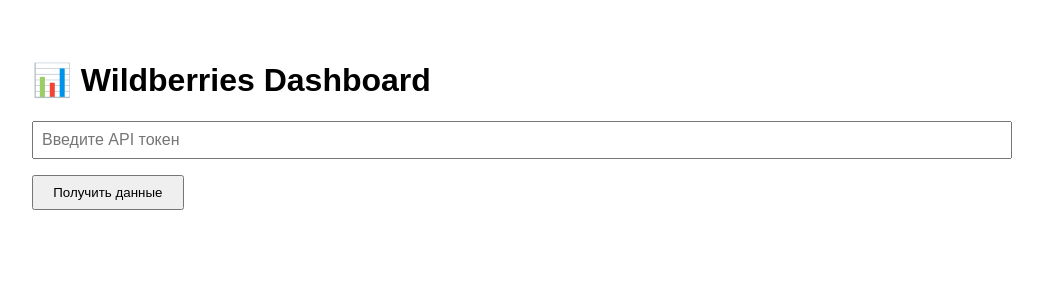
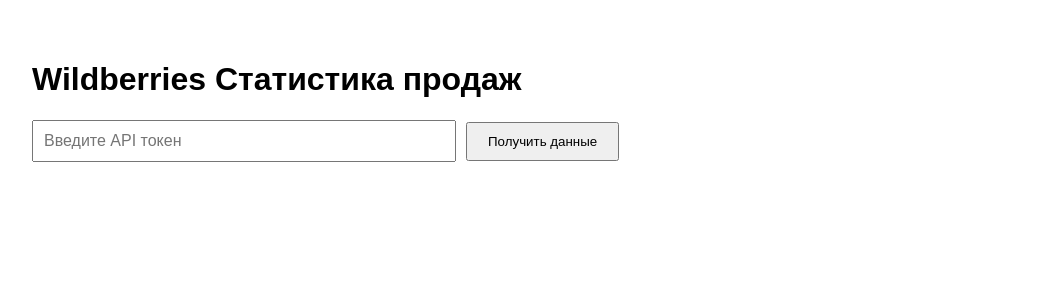
Before and after one commit to invite4891/wildberries-dashboard, a React (Create React App) app in the folder client/: page / in a window 1280 px wide. Shown: the top 300 px of the page, without its empty margins (8-1051 px from the left). Built offline with nearby package versions, Linux system fonts and the light colour scheme.

Commit message:
Update App.jsx

```diff
--- a/client/src/App.jsx
+++ b/client/src/App.jsx
@@ -13,89 +13,58 @@
 function App() {
   const [token, setToken] = useState("");
   const [sales, setSales] = useState([]);
+  const [loading, setLoading] = useState(false);
   const [error, setError] = useState("");
 
   const fetchData = async () => {
+    setLoading(true);
+    setError("");
     try {
-      setError("");
       const response = await axios.post("https://c5e3-195-58-50-125.ngrok-free.app/api/data", {
-        token,
+        token: token.trim(),
       });
-
-      const data = response.data.sales || [];
-      console.log("Данные из API:", data.slice(0, 5)); // отладка
-      setSales(data);
+      if (response.data && response.data.sales) {
+        setSales(response.data.sales);
+      } else {
+        setError("Пустой ответ от сервера.");
+      }
     } catch (err) {
-      console.error("Ошибка при получении данных:", err);
-      setError("Ошибка при получении данных. Проверьте токен или API.");
+      setError("Ошибка при получении данных: " + (err.response?.data?.error || err.message));
+    } finally {
+      setLoading(false);
     }
   };
 
-  // 🔍 Фильтруем только записи с положительным количеством
-  const filteredSales = sales.filter((sale) => {
-    const quantity = Number(sale.quantity || 0);
-    return quantity > 0;
-  });
-
-  // 📊 Группируем по дате
-  const salesByDate = filteredSales.reduce((acc, sale) => {
-    const date = sale.sale_dt?.split("T")[0];
-    const quantity = Number(sale.quantity || 0);
-    if (!date) return acc;
-
-    acc[date] = (acc[date] || 0) + quantity;
-    return acc;
-  }, {});
-
-  const chartData = Object.entries(salesByDate).map(([date, quantity]) => ({
-    date,
-    quantity,
-  }));
-
   return (
-    <div style={{ padding: "2rem", fontFamily: "Arial" }}>
-      <h1>📊 Wildberries Dashboard</h1>
+    <div style={{ padding: "2rem", fontFamily: "Arial, sans-serif" }}>
+      <h1>Wildberries Статистика продаж</h1>
       <input
         type="text"
-        placeholder="Введите API токен"
         value={token}
         onChange={(e) => setToken(e.target.value)}
-        style={{
-          width: "80%",
-          padding: "0.5rem",
-          fontSize: "1rem",
-          marginBottom: "1rem",
-        }}
+        placeholder="Введите API токен"
+        style={{ width: "400px", padding: "10px", fontSize: "16px" }}
       />
-      <br />
-      <button onClick={fetchData} style={{ padding: "0.5rem 1.2rem" }}>
+      <button onClick={fetchData} style={{ padding: "10px 20px", marginLeft: "10px" }}>
         Получить данные
       </button>
 
-      {error && (
-        <div style={{ marginTop: "1rem", color: "red" }}>
-          <strong>{error}</strong>
-        </div>
-      )}
+      {loading && <p>Загрузка данных...</p>}
+      {error && <p style={{ color: "red" }}>{error}</p>}
 
-      {chartData.length > 0 && (
-        <>
-          <h2 style={{ marginTop: "2rem" }}>Продажи (по дате)</h2>
-          <ResponsiveContainer width="100%" height={300}>
-            <LineChart data={chartData}>
+      {sales.length > 0 && (
+        <div style={{ marginTop: "2rem" }}>
+          <h2>График продаж по дням</h2>
+          <ResponsiveContainer width="100%" height={400}>
+            <LineChart data={sales}>
               <CartesianGrid stroke="#ccc" />
               <XAxis dataKey="date" />
               <YAxis />
               <Tooltip />
-              <Line
-                type="monotone"
-                dataKey="quantity"
-                stroke="#8884d8"
-                dot={{ r: 3 }}
-              />
+              <Line type="monotone" dataKey="value" stroke="#8884d8" />
             </LineChart>
           </ResponsiveContainer>
-        </>
+        </div>
       )}
     </div>
   );
```
